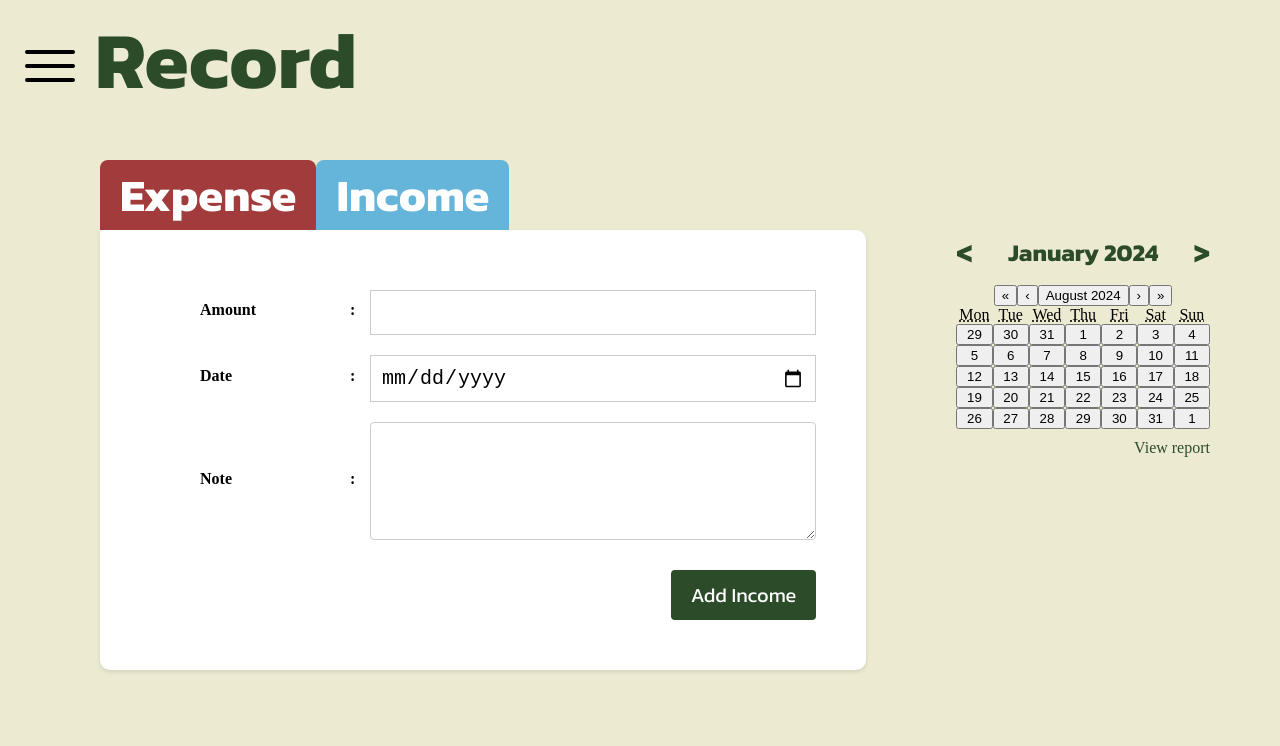
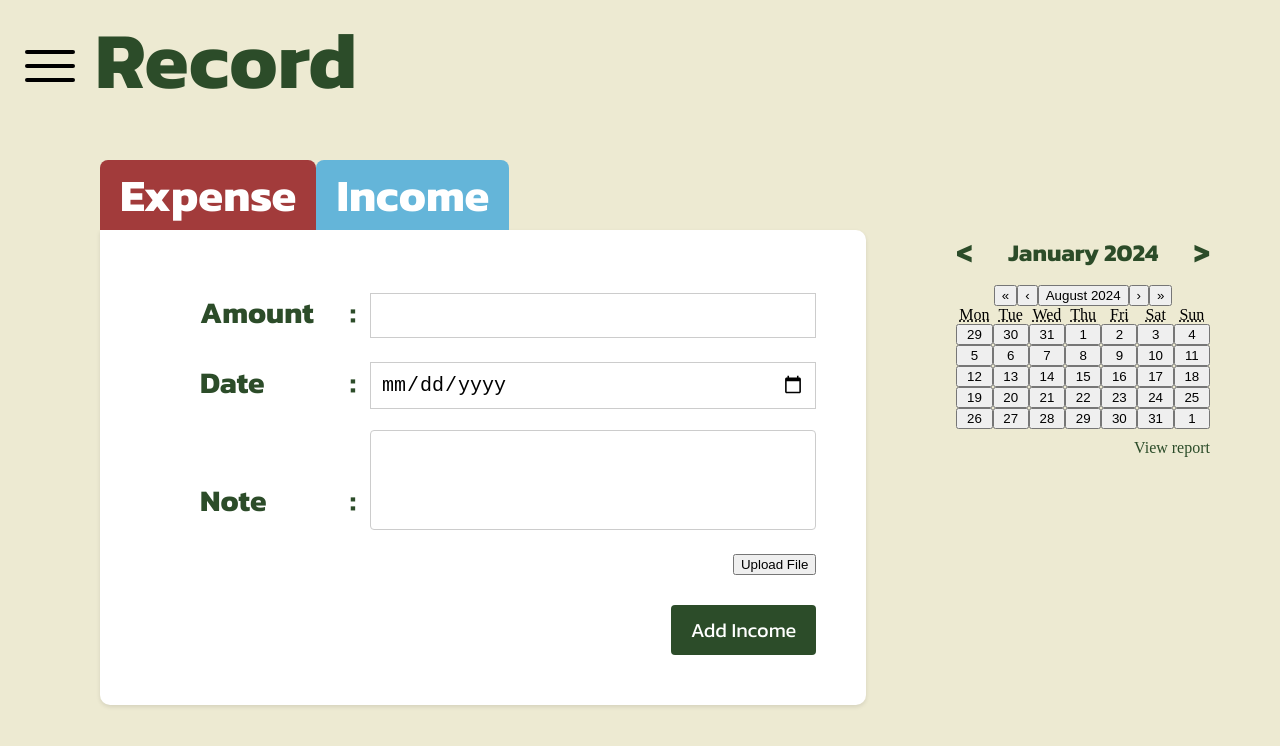
Before and after one commit to azizamcool/yayasan-expense-manager, a React (Vite) app: page /record/income in a window 1280 px wide. Shown: the top 746 px of the page. Built offline with nearby package versions, Linux system fonts and the light colour scheme; a web font is replaced by a local one.

Commit message:
Update income style Add hover color

```diff
--- a/src/pages/RecordPage/RecordPage.css
+++ b/src/pages/RecordPage/RecordPage.css
@@ -100,8 +100,18 @@
     color: white;
 }
 
+.expense-btn:hover {
+    background-color: #6a2727;
+    color: white;
+}
+
 .income-btn {
     background-color: #64b5d9;
+    color: white;
+}
+
+.income-btn:hover{
+    background-color: #2f94c1;
     color: white;
 }
 
@@ -164,13 +174,18 @@
 .add-file-btn {
     font-family: 'Inria', sans-serif;
     font-size: 20px;
-    background-color: gray;
+    background-color: #808080FF;
     color: white;
     padding: 10px 20px;
     border: none;
     border-radius: 4px;
     cursor: pointer;
 }
+
+.add-file-button:hover {
+    background-color: #a6a6a6;
+}
+
 .add-btn-container {
     display: flex;
     justify-content: flex-end;
--- a/src/pages/RecordPage/RecordPage.jsx
+++ b/src/pages/RecordPage/RecordPage.jsx
@@ -124,19 +124,31 @@ const RecordPage = ({type}) => {
                                 {type === 'income' && (
                                     <>
                                         <div className="form-group">
-                                            <label>Amount</label>
-                                            <label>:</label>
-                                            <input type="text"/>
+                                            <label htmlFor="amount" className="form-label">Amount</label>
+                                            <label className="colon-label">:</label>
+                                            <input
+                                                type="number"
+                                                id="amount"
+                                                name="amount"
+                                                value={amount}
+                                                onChange={(e) => setAmount(e.target.value)}
+                                            />
                                         </div>
                                         <div className="form-group">
-                                            <label>Date</label>
-                                            <label>:</label>
+                                            <label className="form-label">Date</label>
+                                            <label className="colon-label">:</label>
                                             <input type="date"/>
                                         </div>
                                         <div className="form-group">
-                                            <label>Note</label>
-                                            <label>:</label>
-                                            <textarea></textarea>
+                                            <label className="form-label">Note</label>
+                                            <label className="colon-label">:</label>
+                                            <div className="textarea-wrapper">
+                                                <textarea></textarea>
+                                                <div className="add-btn-container">
+                                                    <button type="button" className="add-file-button">Upload File
+                                                    </button>
+                                                </div>
+                                            </div>
                                         </div>
                                         <div className="add-btn-container">
                                             <button type="submit" className="add-btn">Add Income</button>
```
